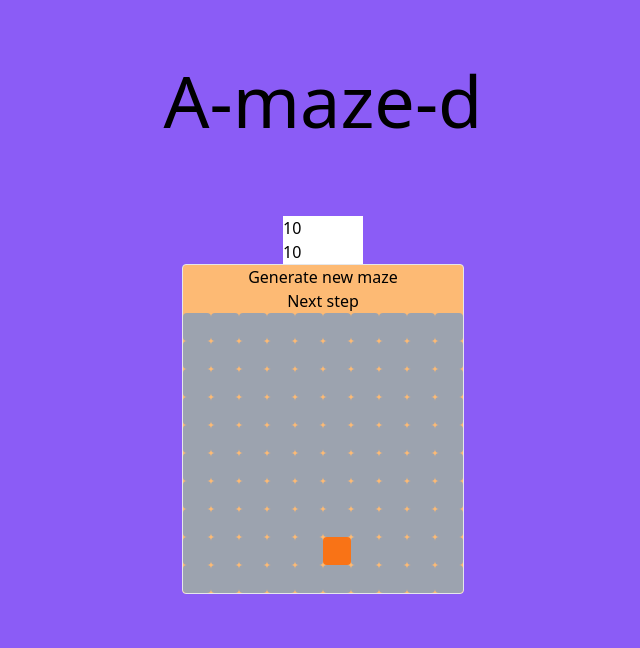
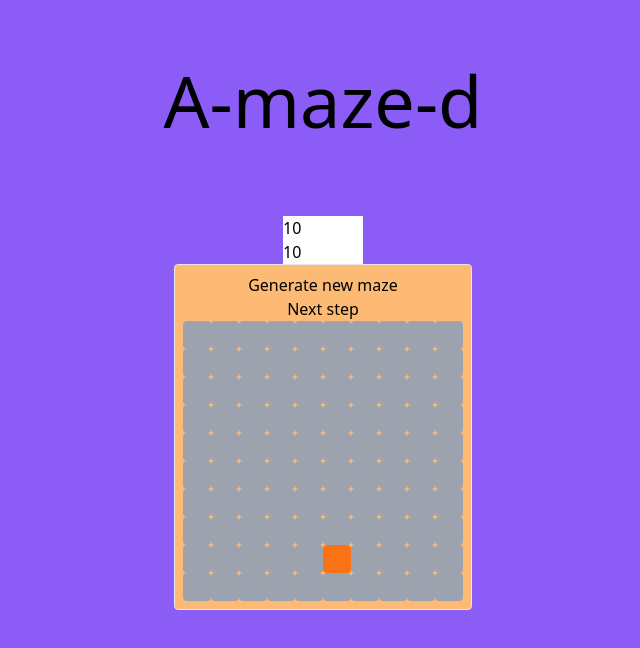
Before and after one commit to Dirivial/A-maze-d, a Next.js app: page / in a window 1280 px wide. Shown: the top 648 px of the page, without its empty margins (317-957 px from the left). Built offline with nearby package versions, Linux system fonts and the light colour scheme.

Commit message:
Added a little padding

```diff
--- a/src/pages/maze.tsx
+++ b/src/pages/maze.tsx
@@ -202,7 +202,7 @@ const Maze = ({ width, height }: MazeProps) => {
   }, [width, height]);
 
   return (
-    <div className="rounded border flex flex-col bg-orange-300">
+    <div className="rounded border flex flex-col bg-orange-300 p-2">
       <button onClick={generateCells}>Generate new maze</button>
       <button onClick={nextStep}>Next step</button>
       <div style={{ width: size.width, height: size.height }} className="">
```
